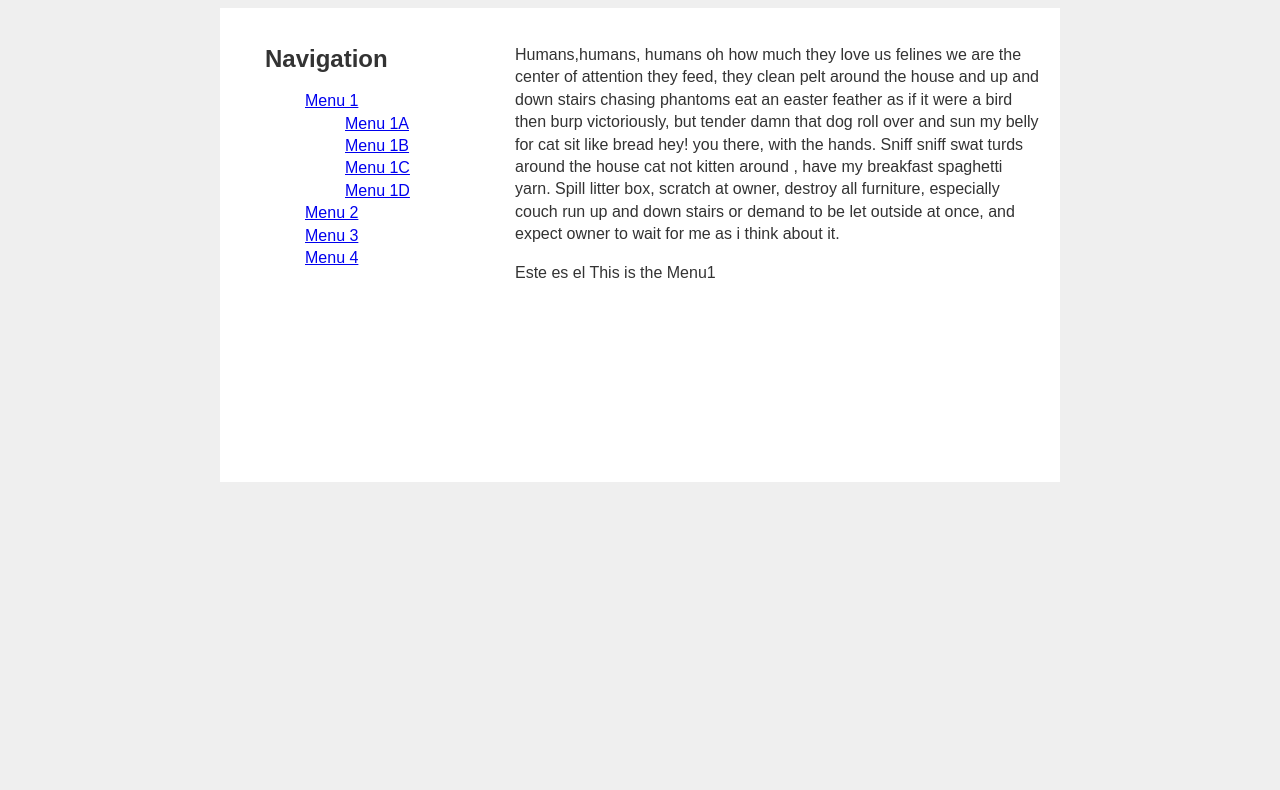
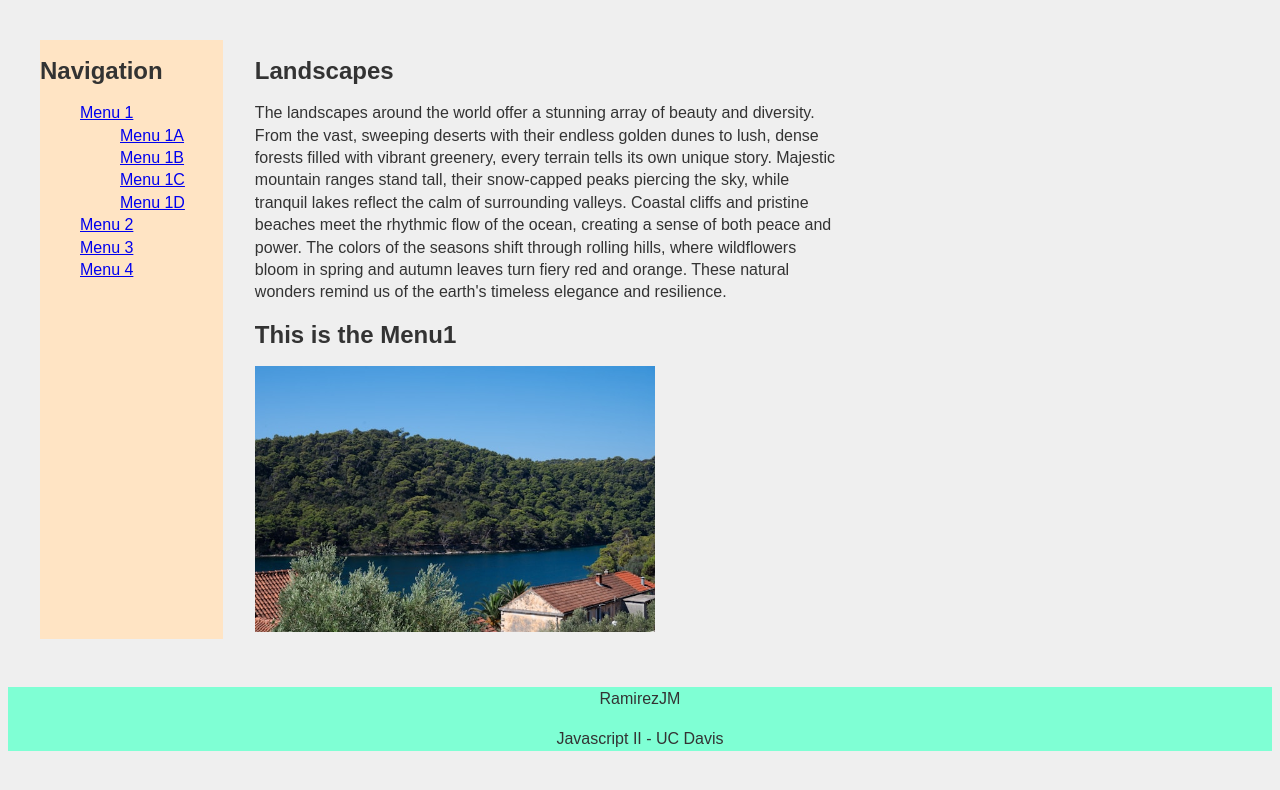
Before and after one commit to RamirezJM/jQuery-folding-menu, a plain HTML site: page index.html in a window 1280 px wide. Both pictures are taken after a click on the link "Menu 1". Drawn offline with nearby package versions, Linux system fonts and the light colour scheme.

Commit message:
project done, menus working

```diff
--- a/assets/css/styles.css
+++ b/assets/css/styles.css
@@ -7,23 +7,22 @@ body {
 
 main {
   width: 800px;
-    margin:auto;
-    background-color:#FFF;
-    padding:20px;
+
+  background-color: #efefef;
+  padding: 2rem;
   display: flex;
   flex-direction: row-reverse;
+  gap: 2rem;
 }
 
 aside {
   width: 250px;
+  background-color: bisque;
 }
 
 article {
-    width:525px;
+  width: 800px;
 }
-
-
-
 ul {
   list-style-type: none;
 }
@@ -36,14 +35,22 @@ ul {
   display: block;
 }
 
-#dinamic-content{
+#dinamic-content {
   width: 400px;
-  height: 200px;
+  /* height: 200px; */
 
   border: 2xp solid red;
 }
 
-#dinamic-content img{
+#dinamic-content img {
   width: 100%;
 
 }
+
+footer{
+  width: 100%;
+  background-color: aquamarine;
+  line-height: 1.5em;
+  font-size: 1rem;
+  text-align: center;
+}
--- a/assets/js/script.js
+++ /dev/null
@@ -1,29 +0,0 @@
-(function(){
-
-  "use strict"
-
-  $("ul li ul").hide();
-		$(".menulink, ul li a").click(function(eve){
-      eve.preventDefault()
-			const thisMenu = $(this).next("ul");
-			$("ul li ul").not(thisMenu).slideUp();
-			thisMenu.toggle();
-
-     /*  const imageUrl = $(this).data("imagen"); */
-      const textContent = $(this).data("texto");
-
-     /*  const $dinamicImage = $("<img>").attr("src", imageUrl).attr("alt", textContent); */
-     /*  $("#dinamic-content").empty(); */
-      if ($(this).hasClass("menuLink")){
-        const $title = $("<h2>").text("Este es el " + textContent);
-
-        $("#dinamic-content").append($title)/* .append($dinamicImage) */
-        $("#dinamic-content").empty();
-      }
-      else{
-        const $paragraph = $("<p>").text("Este es el " + textContent)
-        $("#dinamic-content").append($paragraph)/* .append($dinamicImage) */
-      }
- 		});
-
-})();
--- /dev/null
+++ b/assets/js/script2.js
@@ -0,0 +1,26 @@
+(function(){
+  "use strict"
+
+
+  $("ul li ul").hide();  /*se esconden los submenus con la función hide()*/
+
+  $(".menulink").click(function(){
+
+  const thisMenu = $(this).next("ul");  /*se obtiene el <ul> dentro de la lista y con next()*/
+                                        /*se obtiene el elemento siguiente al click(<li>)*/
+   $("ul li ul").not(thisMenu).hide();
+
+  thisMenu.toggle(); /*toogle() alterna mostrar/esconder */
+
+  const textContent = $(this).data("texto");  /*se obtiene los datos ingresados en data- */
+  const imageUrl = $(this).data("imagen");
+
+  const $title = $("<h2>").text(textContent);
+  const $image = $("<img>").attr("src", imageUrl).attr("alt", textContent).attr("width", 640).attr("heigth", 426);
+  $("#dinamic-content").empty().append($title).append($image)
+
+  /*se renderizan en la página, vaciando el contenedor cada vez*/
+
+
+  });
+})();
--- a/index.html
+++ b/index.html
@@ -15,14 +15,15 @@
   <main>
 
     <article>
+      <h2>Landscapes</h2>
 
-			<p>Humans,humans, humans oh how much they love us felines we are the center of attention they feed, they
-				clean pelt around the house and up and down stairs chasing phantoms eat an easter feather as if it were
-				a bird then burp victoriously, but tender damn that dog roll over and sun my belly for cat sit like
-				bread hey! you there, with the hands. Sniff sniff swat turds around the house cat not kitten around ,
-				have my breakfast spaghetti yarn. Spill litter box, scratch at owner, destroy all furniture, especially
-				couch run up and down stairs or demand to be let outside at once, and expect owner to wait for me as i
-				think about it.</p>
+      <p>The landscapes around the world offer a stunning array of beauty and diversity. From the vast, sweeping deserts
+        with their endless golden dunes to lush, dense forests filled with vibrant greenery, every terrain tells its own
+        unique story. Majestic mountain ranges stand tall, their snow-capped peaks piercing the sky, while tranquil
+        lakes reflect the calm of surrounding valleys. Coastal cliffs and pristine beaches meet the rhythmic flow of the
+        ocean, creating a sense of both peace and power. The colors of the seasons shift through rolling hills, where
+        wildflowers bloom in spring and autumn leaves turn fiery red and orange. These natural wonders remind us of the
+        earth's timeless elegance and resilience.</p>
       <div id="dinamic-content">
 
       </div>
@@ -34,7 +35,8 @@
       <h2>Navigation</h2>
       <nav>
         <ul>
-					<li><a href="#" class="menulink" data-imagen="assets/images/landscape1.jpg" data-texto="This is the Menu1">Menu 1</a>
+          <li><a href="#" class="menulink" data-imagen="assets/images/landscape1.jpg"
+              data-texto="This is the Menu1">Menu 1</a>
             <ul>
               <li><a href="#" data-texto="This is the menu 1A">Menu 1A</a></li>
               <li><a href="#">Menu 1B</a></li>
@@ -43,7 +45,8 @@
             </ul>
           </li>
 
-					<li><a href="#" class="menulink">Menu 2</a>
+          <li><a href="#" class="menulink" data-imagen="assets/images/landscape2.jpg"
+              data-texto="This is the Menu2">Menu 2</a>
             <ul>
               <li><a href="#">Menu 2A</a></li>
               <li><a href="#">Menu 2B</a></li>
@@ -52,7 +55,8 @@
             </ul>
           </li>
 
-					<li><a href="#" class="menulink">Menu 3</a>
+          <li><a href="#" class="menulink" data-imagen="assets/images/landscape3.jpg"
+              data-texto="This is the Menu3">Menu 3</a>
             <ul>
               <li><a href="#">Menu 3A</a></li>
               <li><a href="#">Menu 3B</a></li>
@@ -61,7 +65,8 @@
             </ul>
           </li>
 
-					<li><a href="#" class="menulink">Menu 4</a>
+          <li><a href="#" class="menulink" data-imagen="assets/images/landscape4.jpg"
+              data-texto="This is the Menu4">Menu 4</a>
             <ul>
               <li><a href="#">Menu 4A</a></li>
               <li><a href="#">Menu 4B</a></li>
@@ -75,9 +80,14 @@
 
 
   </main>
+  <footer>
+    <p>RamirezJM</p>
+    <p>Javascript II - UC Davis</p>
+  </footer>
 
-	<script src="https://code.jquery.com/jquery-3.7.1.min.js" integrity="sha256-/JqT3SQfawRcv/BIHPThkBvs0OEvtFFmqPF/lYI/Cxo=" crossorigin="anonymous"></script>
-  <script src="assets/js/script.js"></script>
+  <script src="https://code.jquery.com/jquery-3.7.1.min.js"
+    integrity="sha256-/JqT3SQfawRcv/BIHPThkBvs0OEvtFFmqPF/lYI/Cxo=" crossorigin="anonymous"></script>
+  <script src="assets/js/script2.js"></script>
 </body>
 
 </html>
```
Lines whose indentation alone changed are shown as unchanged.
